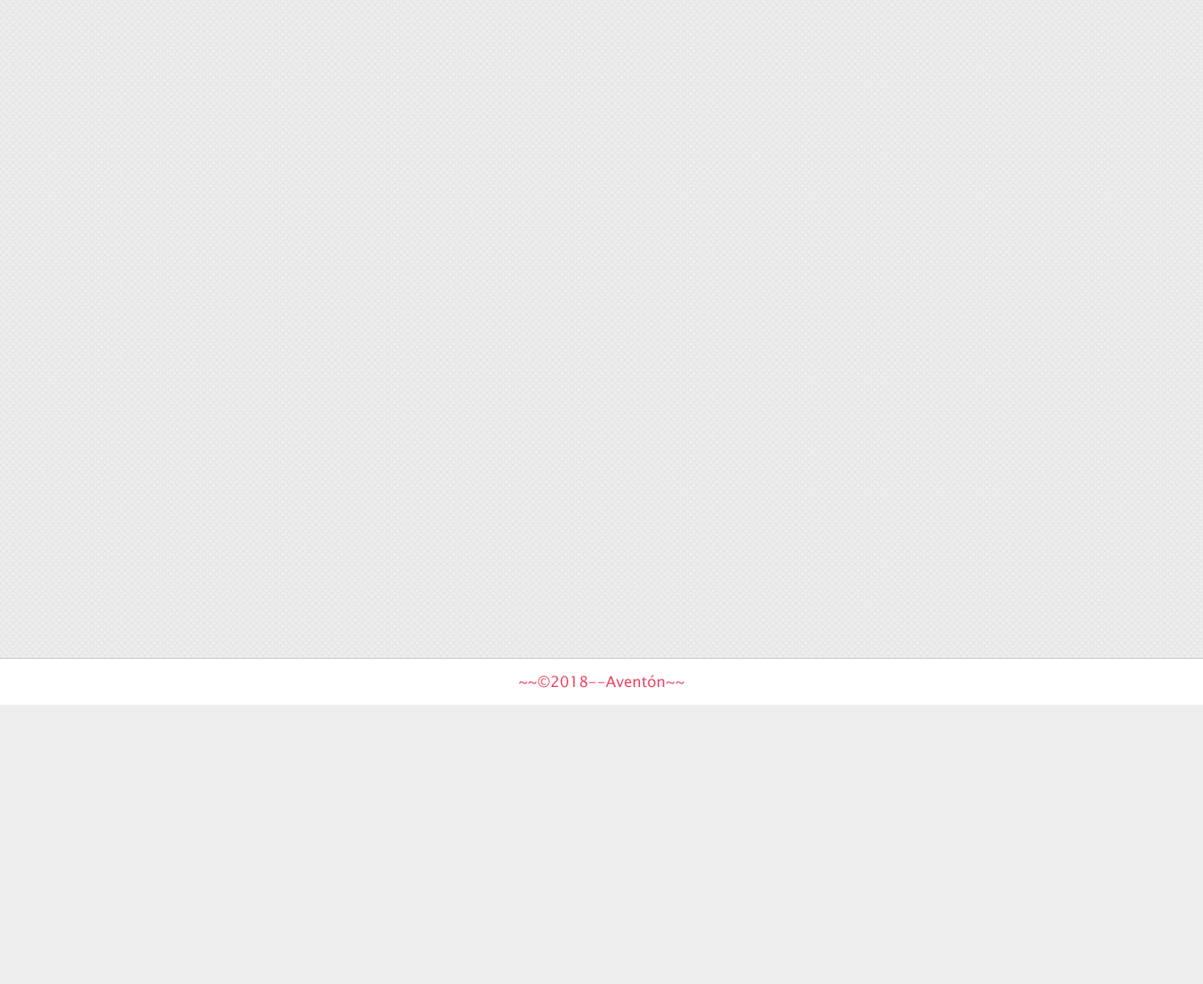
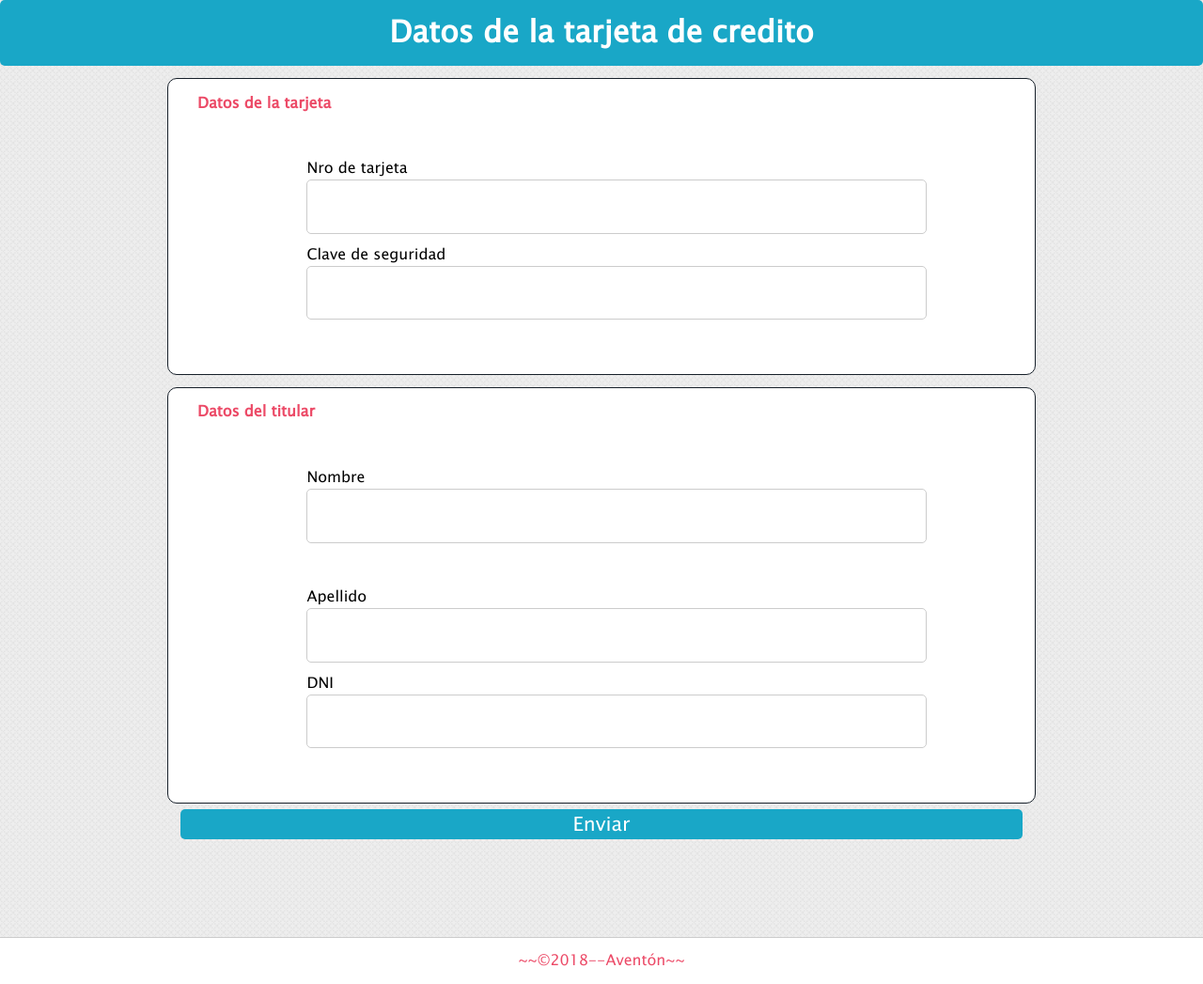
Before and after one commit to aniicossio1997/Grupo-30-D-Soft, a PHP site: page /pago_tarjeta.php in a window 1280 px wide. Shown: the part 100-1147 px from the top of the page at 94% size. Before the commit the page ends 850 px from the top, so only its background shows below. Run offline with PHP 8.4, Linux system fonts and the light colour scheme; some web fonts are replaced.

Commit message:
cargar datos tarjeta de credito y habilitacion con JS

```diff
--- /dev/null
+++ b/css/pago_tarjeta.css
@@ -0,0 +1,33 @@
+.centrar_div{
+	margin-bottom: 5%;
+	margin-top: 5%;
+	margin-left: 40%;
+	margin-left: 0%;
+}
+.input{
+	width: 70%;
+	margin-left: 15%;
+	margin-top: 0%;
+}
+.text{
+	margin-left: 15%;
+}
+.article{
+	margin: 0 auto;
+	width: 70%;
+	border: 1px solid #ccc;
+	padding: 1%;
+	margin-top: 5%;
+	border-radius: 10px;
+	background-color: #fff;
+	border-color: #17202A;
+}
+.titulos{
+	margin-top: 0%;
+	margin-left: 2%;
+}
+.bttn{
+	margin-top: 0.5%;
+	width: 70%;
+	margin-left: 15%;
+}
--- a/header.php
+++ b/header.php
@@ -33,6 +33,7 @@ include('clases.php');
 
 	<link rel="stylesheet" href="css/cartel_2.css">
 	<link rel="stylesheet" type="text/css" href="css/mis_viajes_cop.css">
+	<link rel="stylesheet" type="text/css" href="css/pago_tarjeta.css">
 
 
 	<title>Un Aventon</title>
--- /dev/null
+++ b/js/validar_tarjeta.js
@@ -0,0 +1,100 @@
+function limpiar_errores() {
+
+	document.getElementById('error_nro_tarjeta').innerHTML="";
+	document.getElementById('error_clave').innerHTML="";
+	document.getElementById('error_nombre').innerHTML="";
+	document.getElementById('error_apellido').innerHTML="";
+	document.getElementById('error_dni').innerHTML="";
+
+
+	document.getElementById('error_nro_tarjeta').classList.remove('error_border');
+    document.getElementById('error_clave').classList.remove('error_border');
+    document.getElementById('error_nombre').classList.remove('error_border');
+    document.getElementById('error_apellido').classList.remove('error_border');
+    document.getElementById('error_dni').classList.remove('error_border');
+
+
+	document.getElementById('error_nro_tarjeta').classList.add('focus_azul');
+	document.getElementById('error_clave').classList.add('focus_azul');
+	document.getElementById('error_nombre').classList.add('focus_azul');
+	document.getElementById('error_apellido').classList.add('focus_azul');
+	document.getElementById('error_dni').classList.add('focus_azul');
+
+}
+
+function validar_nro_tarjeta(){
+	var numero = document.getElementById('nro_tarjeta');
+    limpiar_errores();
+	if (!numero.value){
+		nro_tarjeta.classList.remove('focus_azul');
+		nro_tarjeta.classList.add('error_border');
+		document.getElementById('error_nro_tarjeta').innerHTML="campo incompleto";
+		nro_tarjeta.focus();
+		alert("Error: campo Nro de tarjeta incompleto, por favor complete el campo.");
+		return false;
+	}
+	return true;
+}
+function validar_clave(){
+	var clave = document.getElementById('clave');
+    limpiar_errores();
+	if (!clave.value){
+		clave.classList.remove('focus_azul');
+		clave.classList.add('error_clave');
+		document.getElementById('error_clave').innerHTML="campo incompleto";
+		clave.focus();
+		alert("Error: campo clave incompleto, por favor complete el campo.");
+		return false;
+	}
+	return true;
+}
+function validar_nombre(){
+	var nombre = document.getElementById('nombre');
+    limpiar_errores();
+	if (!nombre.value){
+		nombre.classList.remove('focus_azul');
+		nombre.classList.add('error_nombre');
+		document.getElementById('error_nombre').innerHTML="campo incompleto";
+		nombre.focus();
+		alert("Error: campo nombre incompleto, por favor complete el campo.");
+		return false;
+	}
+	return true;
+}
+function validar_apellido(){
+	var apellido = document.getElementById('apellido');
+    limpiar_errores();
+	if (!apellido.value){
+		apellido.classList.remove('focus_azul');
+		apellido.classList.add('error_apellido');
+		document.getElementById('error_apellido').innerHTML="campo incompleto";
+		apellido.focus();
+		alert("Error: campo apellido incompleto, por favor complete el campo.");
+		return false;
+	}
+	return true;
+}
+function validar_dni(){
+	var dni = document.getElementById('dni');
+    limpiar_errores();
+	if (!dni.value){
+		dni.classList.remove('focus_azul');
+		dni.classList.add('error_dni');
+		document.getElementById('error_dni').innerHTML="campo incompleto";
+		dni.focus();
+		alert("Error: campo dni incompleto, por favor complete el campo.");
+		return false;
+	}
+	return true;
+}
+
+function validar(){
+	if (validar_nro_tarjeta() && validar_clave() && validar_nombre() && validar_apellido() && validar_dni()){
+		return true;
+	}
+	return false;
+
+}
+window.onload = function(){
+	document.getElementById('validar_tarjeta').onsubmit = validar;
+}
--- a/pago_tarjeta.php
+++ b/pago_tarjeta.php
@@ -2,10 +2,44 @@
 include('header.php');
 //solo hay que validar si la tarjeta es valida.. que complete DNI.. NOMBRE APELLIDO... CLAVE DE LA TARJETA, NUMERO DE LA TARJETA
 ?>
-
-<form>
-
-
+<h1 class="h1-form">Datos de la tarjeta de credito</h1>
+<form id="validar_tarjeta">
+	<article class="article">
+		<div class="titulos">
+	         <b class="color-a title-fv" style="margin-top: 5%;">Datos de la tarjeta</b>
+	    </div>
+		<div class="centrar_div">
+			<label class="text">Nro de tarjeta</label>
+			<span id="error_nro_tarjeta" class="error"></span>
+			<input class="input s1 top focus_azul" id="nro_tarjeta" type="NUMERO"><span class="	msj-viaje" id="msj_fecha"></span>
+		</div>
+		<div class="centrar_div" style="margin-top: -4%">
+			<label class="text">Clave de seguridad</label>
+			<span id="error_clave" class="error"></span>
+			<input class="input s1 top focus_azul" type="password" name="clave" id="clave">
+		</div>
+	</article>
+	<article class="article" style="margin-top: 1%">
+		<div class="titulos">
+	         <b class="color-a title-fv" style="margin-top: 5%;">Datos del titular</b>
+	    </div>
+		<div class="centrar_div">
+			<label class="text">Nombre</label><br>
+			<span id="error_nombre" class="error"></span>
+			<input class="input s1 top focus_azul" id="nombre" type="NUMERO"><span class="	msj-viaje" id="msj_fecha"></span>
+		</div>
+		<div class="centrar_div">
+			<label class="text">Apellido</label><br>
+			<span id="error_apellido" class="error"></span>
+			<input class="input s1 top focus_azul" id="apellido" type="NUMERO"><span class="	msj-viaje" id="msj_fecha"></span>
+		</div>
+		<div class="centrar_div" style="margin-top: -4%">
+			<label class="text">DNI</label>
+			<span id="error_dni" class="error"></span>
+			<input class="input s1 top focus_azul" type="NUMERO" name="clave" id="dni">
+		</div>
+	</article>
+    <button  class="bttn text-white fondo-blue btn-form"  type="submit">Enviar</button>
 </form>
 
 
@@ -15,5 +49,6 @@ include('footer.php');
 
 mysqli_close($link);
 ?>
+<script type="text/javascript" src="js/validar_tarjeta.js"></script>
 </body>
 </html>
```
